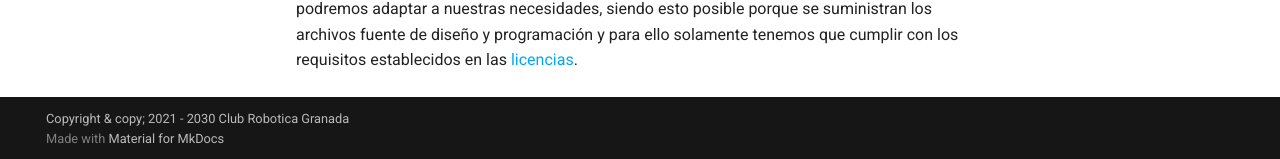
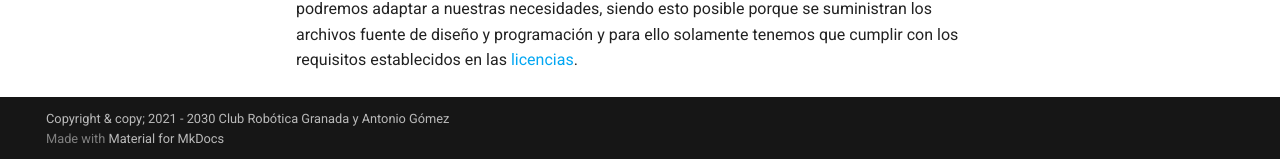
Before and after one commit to clubroboticagranada/MASAYLO-CRG, an MkDocs documentation site: the page built from docs/index.md, in a window 1280 px wide and 900 px high, scrolled down 915 px. Shown: the part 738-897 px from the top of the window. Built offline with MkDocs 1.6.1 and Material for MkDocs 9.7.7, drawn with Linux system fonts in a browser that asks for light colours; comment, search, counter and statistics services are not loaded.

Commit message:
corregir copyright

```diff
--- a/mkdocs.yml
+++ b/mkdocs.yml
@@ -11,7 +11,7 @@ repo_url: https://github.com/clubroboticagranada/MASAYLO-CRG
 edit_uri: ""
 
 # 3. Copyright
-copyright: Copyright & copy; 2021 - 2030 Club Robotica Granada
+copyright: Copyright & copy; 2021 - 2030 Club Robótica Granada y Antonio Gómez
 
 # 4. RRSS
 # extra:
```
